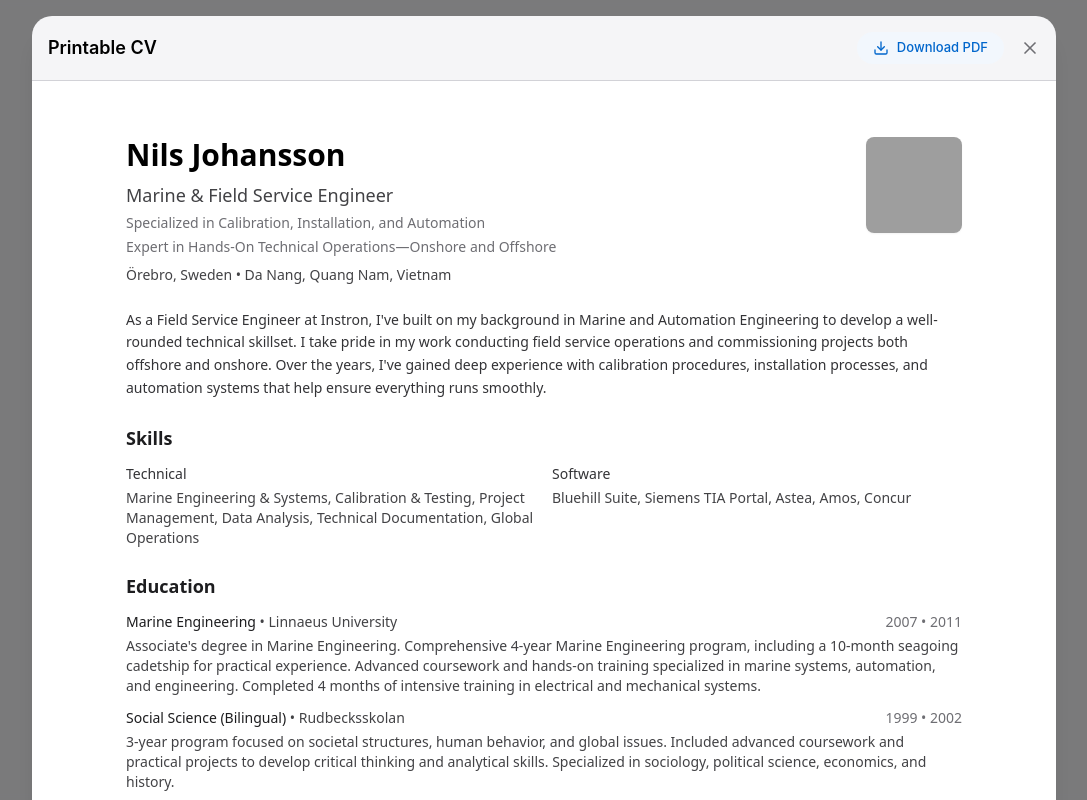
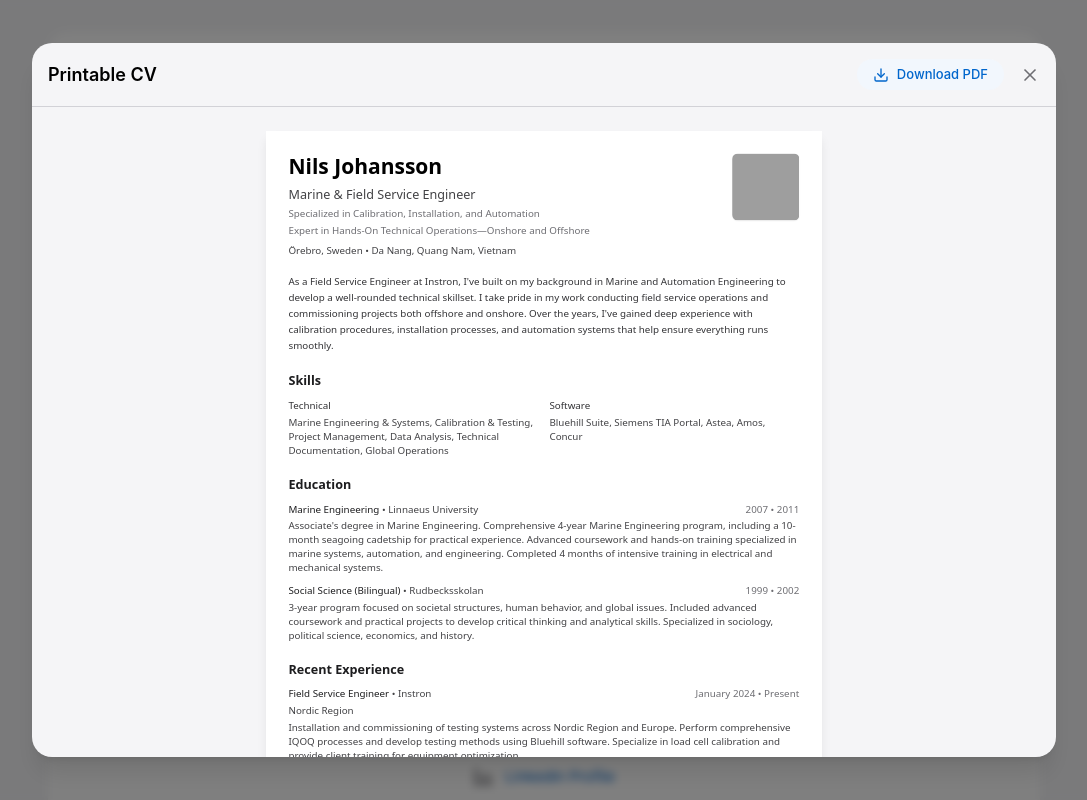
Before and after one commit to nj22az/professional, a React (Create React App) app: page / in a window 1280 px wide. Both pictures are taken after a click on the button "CV". Shown: the top 800 px of the page, without its empty margins (96-1183 px from the left). Built offline with nearby package versions, Linux system fonts and the light colour scheme; grey boxes are pictures that could not be loaded.

Commit message:
feat: improve modal preview scaling and touch interactions

```diff
--- a/src/components/CVModal.tsx
+++ b/src/components/CVModal.tsx
@@ -55,7 +55,7 @@ const CVModal: React.FC<CVModalProps> = ({ isOpen, onClose }) => {
               animate={{ scale: 1, opacity: 1 }}
               exit={{ scale: 0.95, opacity: 0 }}
               onClick={(e) => e.stopPropagation()}
-              className="relative bg-[#f5f5f7] rounded-2xl shadow-xl max-w-5xl w-full"
+              className="relative bg-[#f5f5f7] rounded-2xl shadow-xl max-w-5xl w-full overflow-hidden"
             >
               {/* Modal Header */}
               <div className="flex justify-between items-center p-4 border-b border-gray-200">
@@ -77,9 +77,24 @@ const CVModal: React.FC<CVModalProps> = ({ isOpen, onClose }) => {
                 </div>
               </div>
 
-              {/* CV Content */}
-              <div ref={printableRef} className="p-6 bg-white">
-                <PrintableCV />
+              {/* CV Content with scaling container */}
+              <div className="relative w-full" style={{ height: 'calc(100vh - 150px)' }}>
+                <div className="absolute inset-0 overflow-auto touch-pan-y touch-pinch-zoom">
+                  <div className="min-h-full flex items-center justify-center p-6">
+                    <div
+                      ref={printableRef}
+                      className="bg-white shadow-lg origin-top"
+                      style={{
+                        width: '210mm',
+                        height: '297mm',
+                        transform: 'scale(var(--scale-factor, 0.7))',
+                        transformOrigin: 'top center'
+                      }}
+                    >
+                      <PrintableCV />
+                    </div>
+                  </div>
+                </div>
               </div>
             </motion.div>
           </div>
--- a/src/components/CoverLetterModal.tsx
+++ b/src/components/CoverLetterModal.tsx
@@ -3,7 +3,7 @@ import { motion, AnimatePresence } from 'framer-motion';
 import { X, Download } from 'lucide-react';
 import html2canvas from 'html2canvas';
 import jsPDF from 'jspdf';
-import CoverLetter from './CoverLetter';
+import CoverLetter from '../components/CoverLetter';
 
 interface CoverLetterModalProps {
   isOpen: boolean;
@@ -55,7 +55,7 @@ const CoverLetterModal: React.FC<CoverLetterModalProps> = ({ isOpen, onClose })
               animate={{ scale: 1, opacity: 1 }}
               exit={{ scale: 0.95, opacity: 0 }}
               onClick={(e) => e.stopPropagation()}
-              className="relative bg-[#f5f5f7] rounded-2xl shadow-xl max-w-4xl w-full"
+              className="relative bg-[#f5f5f7] rounded-2xl shadow-xl max-w-4xl w-full overflow-hidden"
             >
               {/* Modal Header */}
               <div className="flex justify-between items-center p-4 border-b border-gray-200">
@@ -77,9 +77,24 @@ const CoverLetterModal: React.FC<CoverLetterModalProps> = ({ isOpen, onClose })
                 </div>
               </div>
 
-              {/* Cover Letter Content */}
-              <div ref={printableRef} className="p-6 bg-white">
-                <CoverLetter />
+              {/* Cover Letter Content with scaling container */}
+              <div className="relative w-full" style={{ height: 'calc(100vh - 150px)' }}>
+                <div className="absolute inset-0 overflow-auto touch-pan-y touch-pinch-zoom">
+                  <div className="min-h-full flex items-center justify-center p-6">
+                    <div
+                      ref={printableRef}
+                      className="bg-white shadow-lg origin-top"
+                      style={{
+                        width: '210mm',
+                        height: '297mm',
+                        transform: 'scale(var(--scale-factor, 0.7))',
+                        transformOrigin: 'top center'
+                      }}
+                    >
+                      <CoverLetter />
+                    </div>
+                  </div>
+                </div>
               </div>
             </motion.div>
           </div>
--- a/src/styles/globals.css
+++ b/src/styles/globals.css
@@ -194,3 +194,21 @@
     box-shadow: none !important;
   }
 }
+
+@layer utilities {
+  .touch-pinch-zoom {
+    touch-action: pinch-zoom;
+  }
+}
+
+@media (max-width: 768px) {
+  :root {
+    --scale-factor: 0.5;
+  }
+}
+
+@media (min-width: 769px) {
+  :root {
+    --scale-factor: 0.7;
+  }
+}
```
